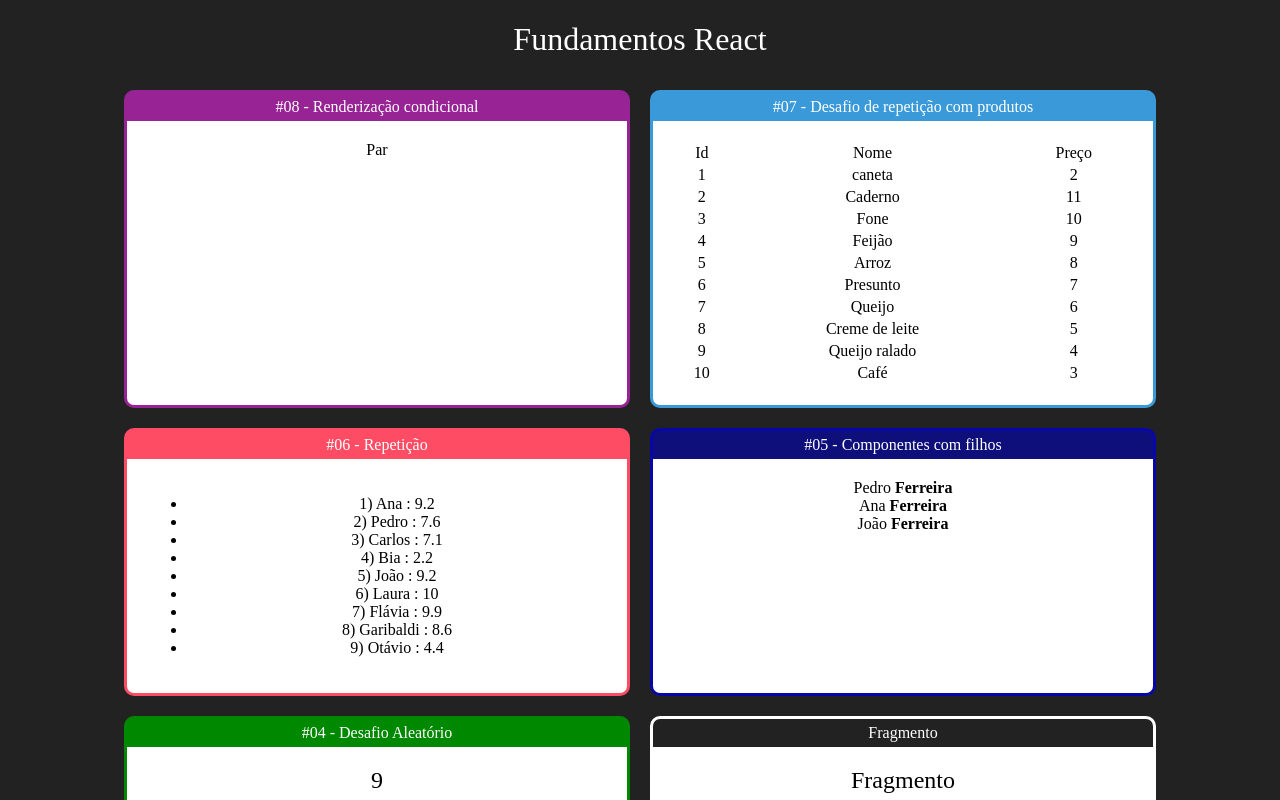
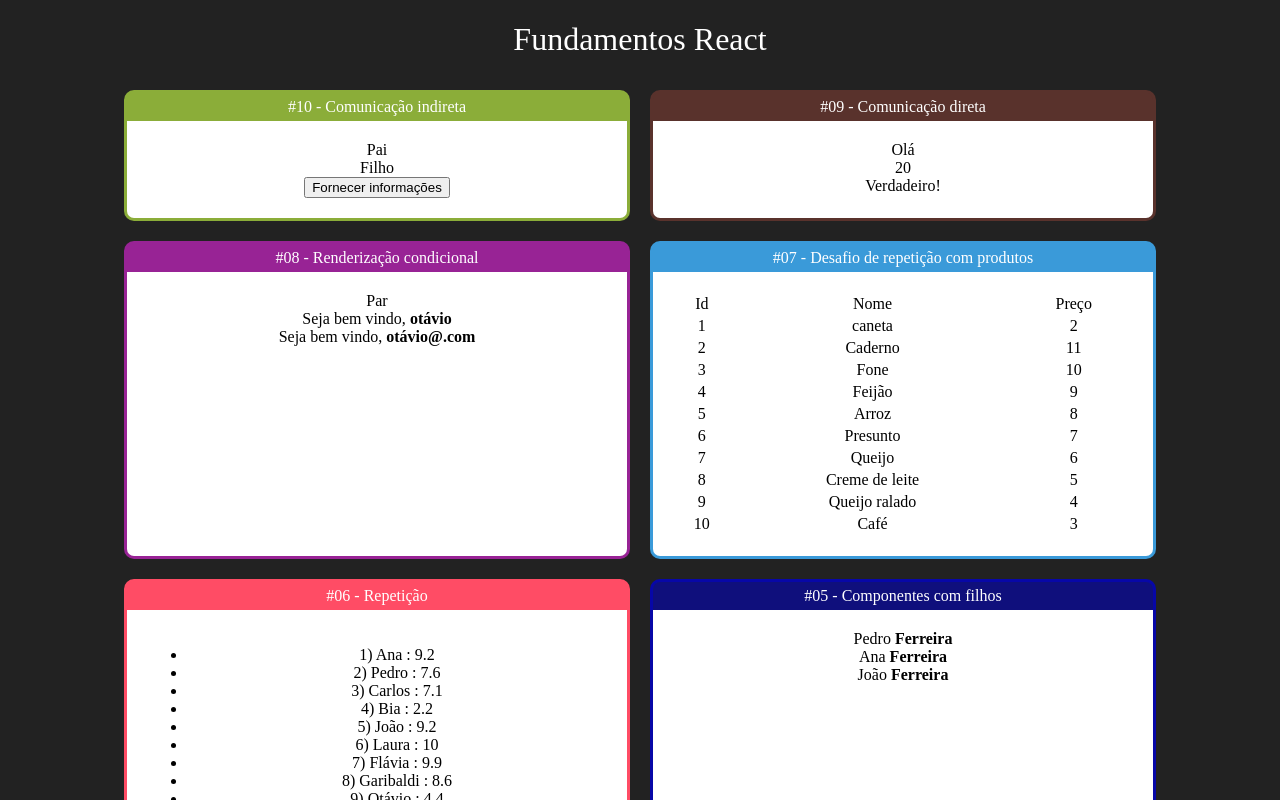
Before and after one commit to otavioaugusto1/Fundamentos-de-React, a React (Create React App) app in the folder fundamentos-react/: page / in a window 1280 px wide. Shown: the top 800 px of the page. Built offline with nearby package versions, Linux system fonts and the light colour scheme.

Commit message:
Modulo 1

```diff
--- a/fundamentos-react/src/App.jsx
+++ b/fundamentos-react/src/App.jsx
@@ -11,7 +11,9 @@
 import ListaAlunos from "./components/repeticao/ListaAlunos";
 import TabelaProdutos from "./components/repeticao/TabelaProdutos";
 import ParOuImpar from "./components/condicional/ParOuImpar";
-
+import UsuarioInfo from "./components/condicional/UsuarioInfo";
+import DiretaPai from "./components/comunicacao/DiretaPai";
+import IndiretaPai from "./components/comunicacao/IndiretaPai";
 // export default function App(props){}
 
 
@@ -19,8 +21,18 @@
     <div className="App">
         <h1>Fundamentos React</h1>
         <div className="Cards">
+            <Card titulo=" #10 - Comunicação indireta" color="#8BAD39">
+                <IndiretaPai>
+
+                </IndiretaPai>
+            </Card>
+            <Card titulo=" #09 - Comunicação direta" color="#59322C">
+                <DiretaPai></DiretaPai>
+            </Card>
             <Card titulo=" #08 - Renderização condicional" color="#982395">
-                <ParOuImpar numero = {20}></ParOuImpar>
+                <ParOuImpar numero={20}></ParOuImpar>
+                <UsuarioInfo usuario={{ nome: "otávio" }}></UsuarioInfo>
+                <UsuarioInfo usuario={{ nome: "otávio@.com" }}></UsuarioInfo>
             </Card>
             <Card titulo=" #07 - Desafio de repetição com produtos" color="#3A9AD9">
                 <TabelaProdutos>
--- /dev/null
+++ b/fundamentos-react/src/components/comunicacao/DiretaFilho.jsx
@@ -0,0 +1,11 @@
+import React from "react";
+
+export default props =>{
+    return(
+        <div>
+            <div>{props.texto}</div>
+            <div>{props.numero}</div>
+            <div>{props.bool ? 'Verdadeiro' : "Falso"}!</div>
+        </div>
+    )
+}
--- /dev/null
+++ b/fundamentos-react/src/components/comunicacao/DiretaPai.jsx
@@ -0,0 +1,9 @@
+import React from "react";
+import DiretaFilho from "./DiretaFilho";
+export default props =>{
+    return(
+        <div>
+            <DiretaFilho texto = "Olá" numero = {20} bool = {true}/>
+        </div>
+    )
+}
--- /dev/null
+++ b/fundamentos-react/src/components/comunicacao/IndiretaFilho.jsx
@@ -0,0 +1,13 @@
+import React from "react";
+
+export default props =>{
+    return (
+        <div>
+            <div>
+                Filho
+            </div>
+            <button onClick = {e => props.quandoClicar("joão",53, true)
+            }>Fornecer informações</button>
+        </div>
+    )
+}
--- /dev/null
+++ b/fundamentos-react/src/components/comunicacao/IndiretaPai.jsx
@@ -0,0 +1,16 @@
+import React from "react";
+import IndiretaFilho from "./IndiretaFilho";
+
+export default props => {
+    function fornecerInformacoes(nome, idade, nerd){
+        console.log(nome, idade, nerd)
+    }
+    return (
+
+        <div>
+            <div>Pai</div>
+            <IndiretaFilho quandoClicar = {fornecerInformacoes}></IndiretaFilho>
+        </div>
+
+    )
+}
--- /dev/null
+++ b/fundamentos-react/src/components/condicional/UsuarioInfo.jsx
@@ -0,0 +1,12 @@
+import React from "react";
+import If from './if'
+export default props => {
+    const usuario = props.usuario || {}
+    return (
+        <div>
+            <If test = {usuario && usuario.nome}>
+                Seja bem vindo, <strong>{props.usuario.nome}</strong>
+            </If>
+        </div>
+    )
+}
--- /dev/null
+++ b/fundamentos-react/src/components/condicional/if.js
@@ -0,0 +1,11 @@
+
+
+
+
+export default props =>{
+    if(props.test){
+        return props.children
+    }else{
+        return false
+    }
+}
```
